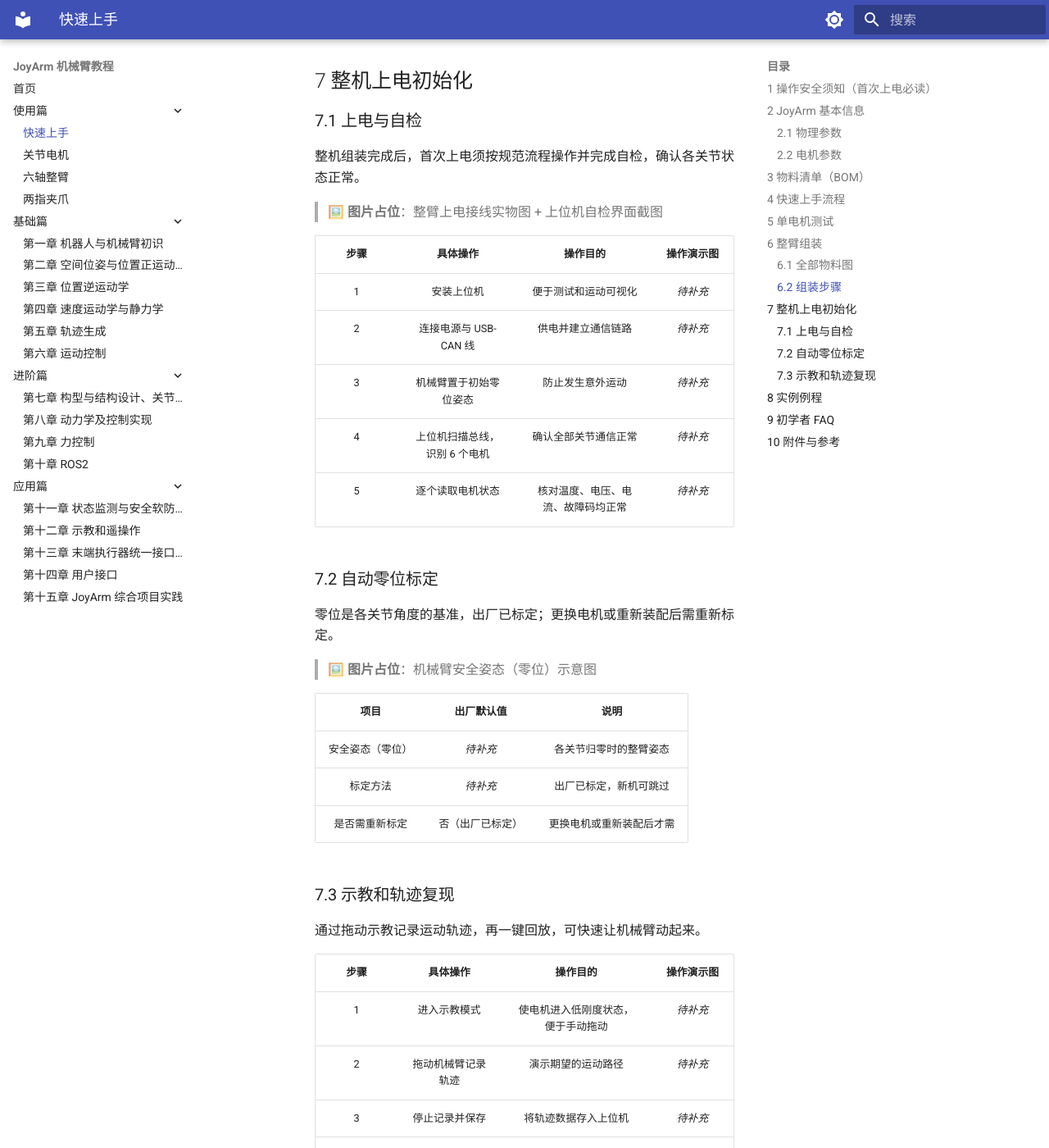
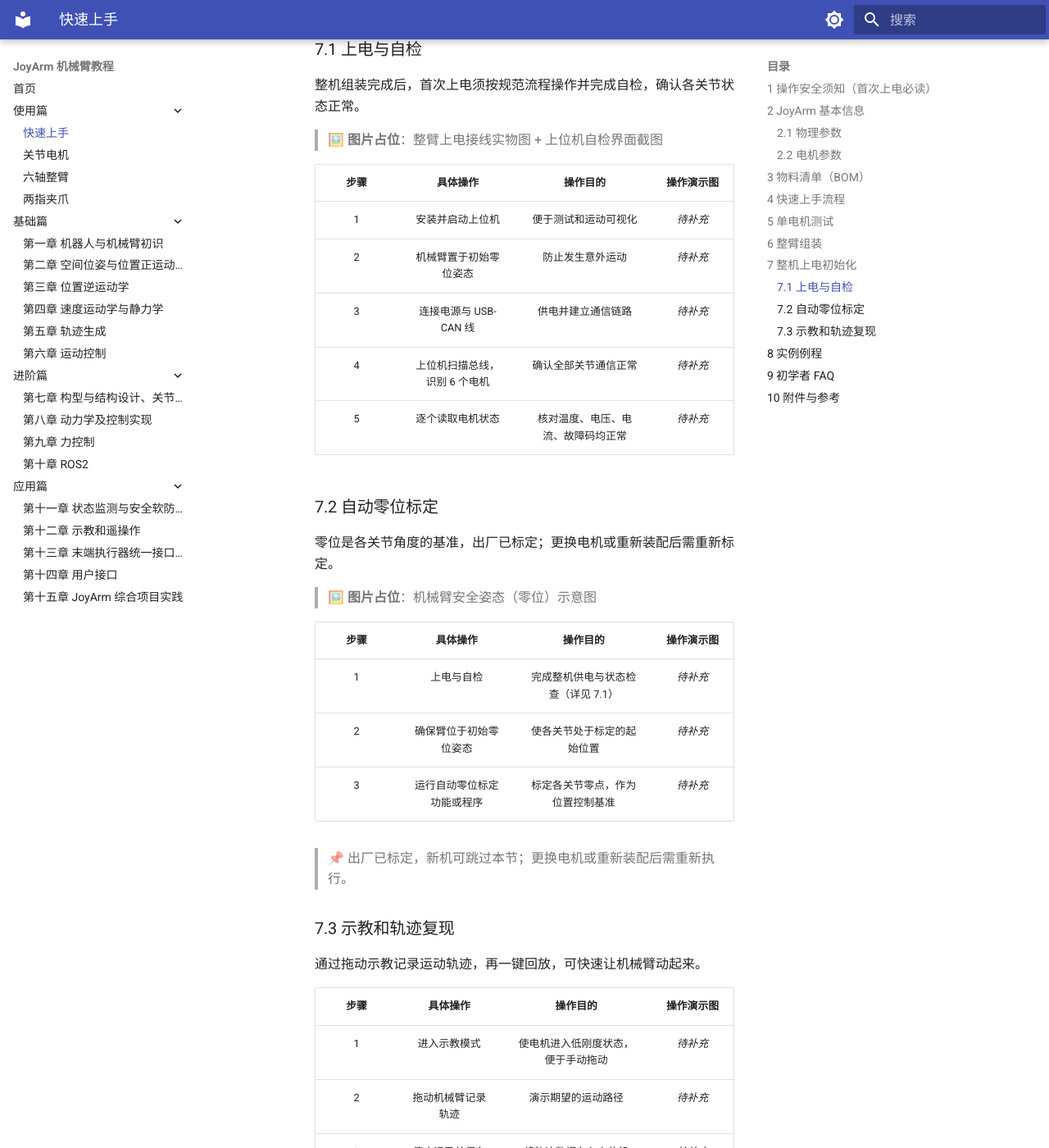
Before and after one commit to joyin-dexhand/joyin_arm_tutorial, an MkDocs documentation site: the page built from docs/chapter1_1.md, in a window 1280 px wide and 1400 px high, scrolled down 4886 px. Shown: the whole window at 82% size. Built offline with MkDocs 1.6.1 and Material for MkDocs 9.7.7, drawn with Linux system fonts in a browser that asks for light colours; some of the changed text lies outside the part shown.

Commit message:
docs(快速上手): 7.2改为步骤流程表(上电自检→初始零位姿态→运行标定)

```diff
--- a/docs/chapter1_1.md
+++ b/docs/chapter1_1.md
@@ -82,11 +82,11 @@
 > 🖼️ **图片占位**：单电机测试接线实物图 + 上位机软件界面截图
 
 | 步骤 | 测试项 | 出厂默认值 | 测试方法 | 操作演示图 |
-|:---:|:---:|:---:|:---|:---:|
-| 1 | 上位机安装 | 无 | 安装上位机，便于测试与运动可视化 | *待补充* |
+|:---:|:---:|:---:|:---:|:---:|
+| 1 | 上位机安装 | 无 | 安装并启动上位机，便于测试与运动可视化 | *待补充* |
 | 2 | 上电和通信建立 | *待补充* | 连接 电源及 USB-CAN，确认总线能收发数据 | *待补充* |
 | 3 | 电机 ID 读写 | 0x00 ~ 0x05 | 读取并设置电机唯一 ID | *待补充* |
-| 4 | 电机零位设置 | *出厂已标定* | 标定电机零点角度，作为位置控制的基准 | *待补充* |
+| 4 | 电机零位设置 | 已标定 | 标定电机零点角度，作为位置控制的基准 | 无 |
 | 5 | 指令读取 | 无 | 验证指令读取功能是否正常 | *待补充* |
 | 6 | 使能/失能 | *默认失能* | 下发使能指令，电机进入伺服锁定状态 | *待补充* |
 | 7 | 位置控制 | *待补充* | 下发目标角度，观察是否准确到位 | *待补充* |
@@ -98,14 +98,10 @@
 
 ## 6 整臂组装
 
-### 6.1 全部物料图
-
 [🖼️ **图片占位**：全部物料全家福照片（含 A~F 分区标注：A 结构件 / B 执行器 / C 末端执行器 / D 线缆模块 / E 电源及配件 / F 工具与紧固件）]()
 
-### 6.2 组装步骤
-
 | 步骤 | 具体操作 | 操作目的 | 操作演示图 |
-|:---:|:---|:---|:---:|
+|:---:|:---:|:---:|:---:|
 | 1 | 安装底座并固定 | 提供稳定的整机安装基准 | *待补充* |
 | 2 | 安装电机 1、连杆 1 | 组装第一轴关节与连杆 | *待补充* |
 | 3 | 安装电机 2、连杆 2 | 组装第二轴关节与连杆 | *待补充* |
@@ -114,8 +110,8 @@
 | 6 | 安装电机 5、连杆 5 | 组装第五轴关节与连杆 | *待补充* |
 | 7 | 安装电机 6、连杆 6 | 组装第六轴关节与连杆 | *待补充* |
 | 8 | 理线并固定 | 防止运动中干涉、保障通信可靠 | *待补充* |
-| 9 | 检查与复位 | 确认各紧固件到位、关节可顺畅转动 | *待补充* |
-| 10 | 连接末端执行器 | 安装夹爪，使机械臂具备作业能力 | *待补充* |
+| 9 | 检查与初始姿态 | 确认各紧固件到位、关节可顺畅转动 | *待补充* |
+| 10 | 连接末端执行器 | 连接夹爪使机械臂具备抓取能力 | *待补充* |
 
 ---
 
@@ -129,9 +125,9 @@
 
 | 步骤 | 具体操作 | 操作目的 | 操作演示图 |
 |:---:|:---:|:---:|:---:|
-| 1 | 安装上位机 | 便于测试和运动可视化 | *待补充* |
-| 2 | 连接电源与 USB-CAN 线 | 供电并建立通信链路 | *待补充* |
-| 3 | 机械臂置于初始零位姿态 | 防止发生意外运动 | *待补充* |
+| 1 | 安装并启动上位机 | 便于测试和运动可视化 | *待补充* |
+| 2 | 机械臂置于初始零位姿态 | 防止发生意外运动 | *待补充* |
+| 3 | 连接电源与 USB-CAN 线 | 供电并建立通信链路 | *待补充* |
 | 4 | 上位机扫描总线，识别 6 个电机 | 确认全部关节通信正常 | *待补充* |
 | 5 | 逐个读取电机状态 | 核对温度、电压、电流、故障码均正常 | *待补充* |
 
@@ -141,11 +137,13 @@
 
 > 🖼️ **图片占位**：机械臂安全姿态（零位）示意图
 
-| 项目 | 出厂默认值 | 说明 |
-|:---:|:---:|:---:|
-| 安全姿态（零位） | *待补充* | 各关节归零时的整臂姿态 |
-| 标定方法 | *待补充* | 出厂已标定，新机可跳过 |
-| 是否需重新标定 | 否（出厂已标定）| 更换电机或重新装配后才需 |
+| 步骤 | 具体操作 | 操作目的 | 操作演示图 |
+|:---:|:---|:---|:---:|
+| 1 | 上电与自检 | 完成整机供电与状态检查（详见 7.1） | *待补充* |
+| 2 | 确保臂位于初始零位姿态 | 使各关节处于标定的起始位置 | *待补充* |
+| 3 | 运行自动零位标定功能或程序 | 标定各关节零点，作为位置控制基准 | *待补充* |
+
+> 📌 出厂已标定，新机可跳过本节；更换电机或重新装配后需重新执行。
 
 ### 7.3 示教和轨迹复现
 
```
